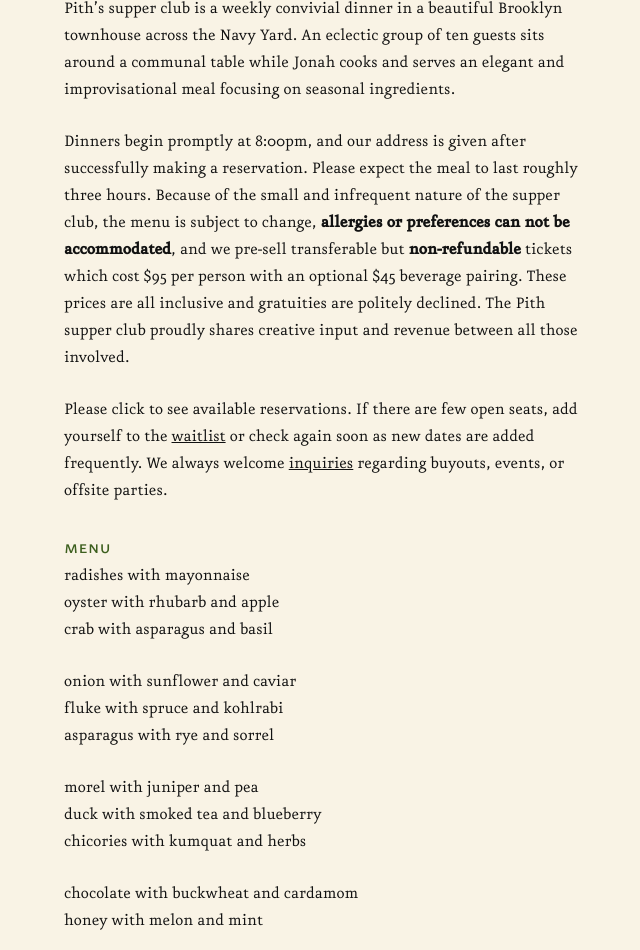
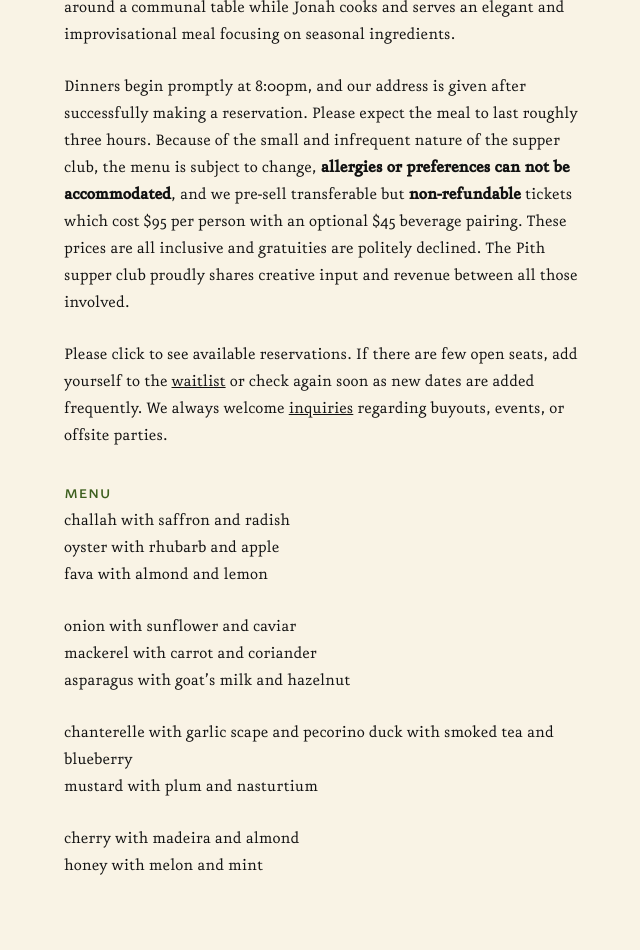
Before and after one commit to zoe-pith/pith-site, a Jekyll site: the page built from supperclub.md, in a window 1280 px wide, cut to the strip 384-1334 px from the top of the page. Shown: the whole strip, without its empty margins (350-990 px from the left). Built offline with Jekyll 4.4.1, drawn with Linux system fonts in a browser that asks for light colours.

Commit message:
Updated supperclub.md

```diff
--- a/supperclub.md
+++ b/supperclub.md
@@ -14,17 +14,17 @@
 Please click <tito-button event="pith/supper-club"></tito-button> to see available reservations. If there are few open seats, add yourself to the [waitlist](http://eepurl.com/bZ8dIf) or check again soon as new dates are added frequently. We always welcome [inquiries](mailto:inquiries@pith.space) regarding buyouts, events, or offsite parties.
 
 ### menu
-radishes with mayonnaise
+challah with saffron and radish
 oyster with rhubarb and apple
-crab with asparagus and basil
+fava with almond and lemon
 
 onion with sunflower and caviar
-fluke with spruce and kohlrabi
-asparagus with rye and sorrel
+mackerel with carrot and coriander
+asparagus with goat's milk and hazelnut
 
-morel with juniper and pea
+chanterelle with garlic scape and pecorino
 duck with smoked tea and blueberry
-chicories with kumquat and herbs
+mustard with plum and nasturtium
 
-chocolate with buckwheat and cardamom
+cherry with madeira and almond
 honey with melon and mint
```
